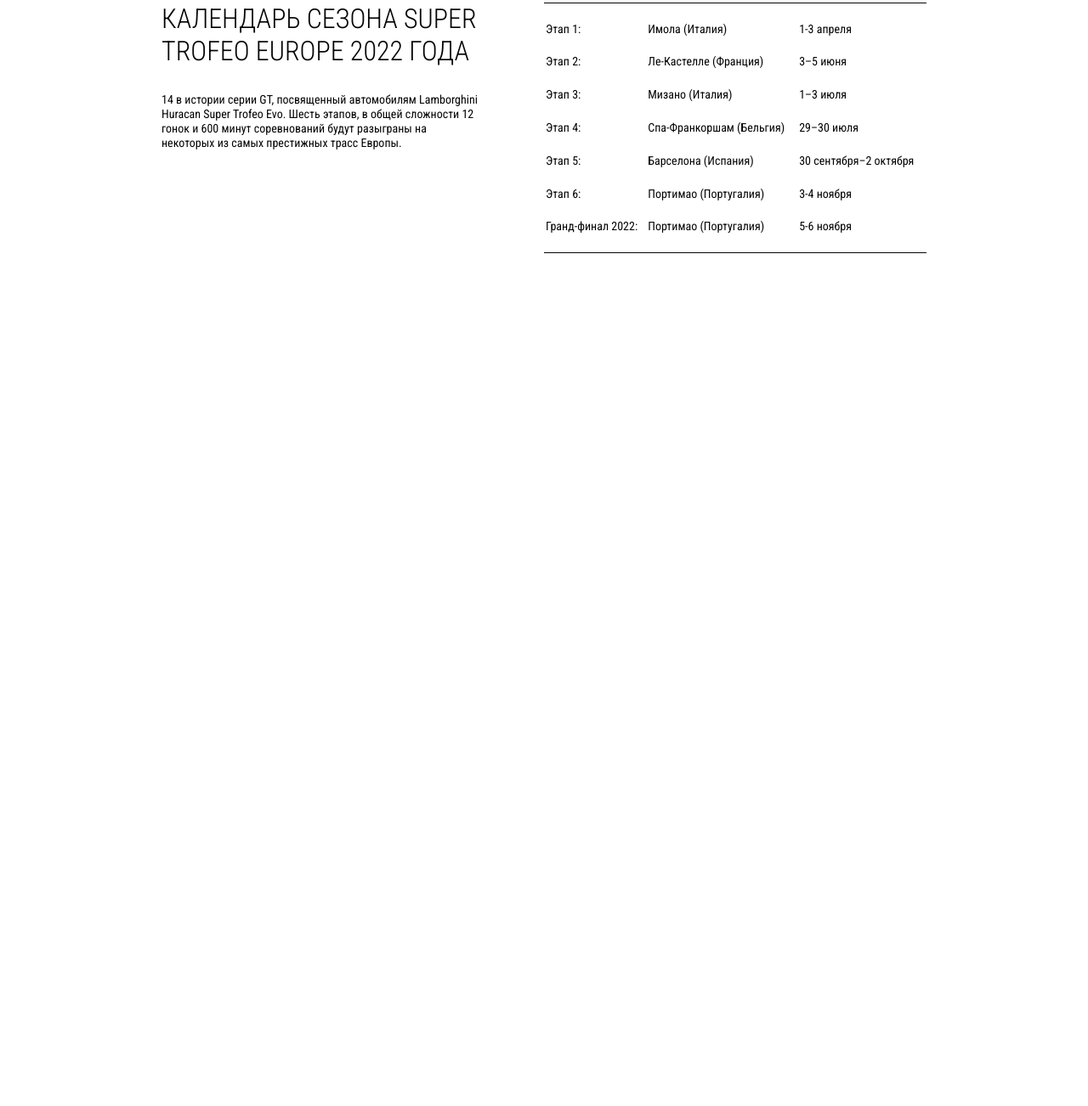
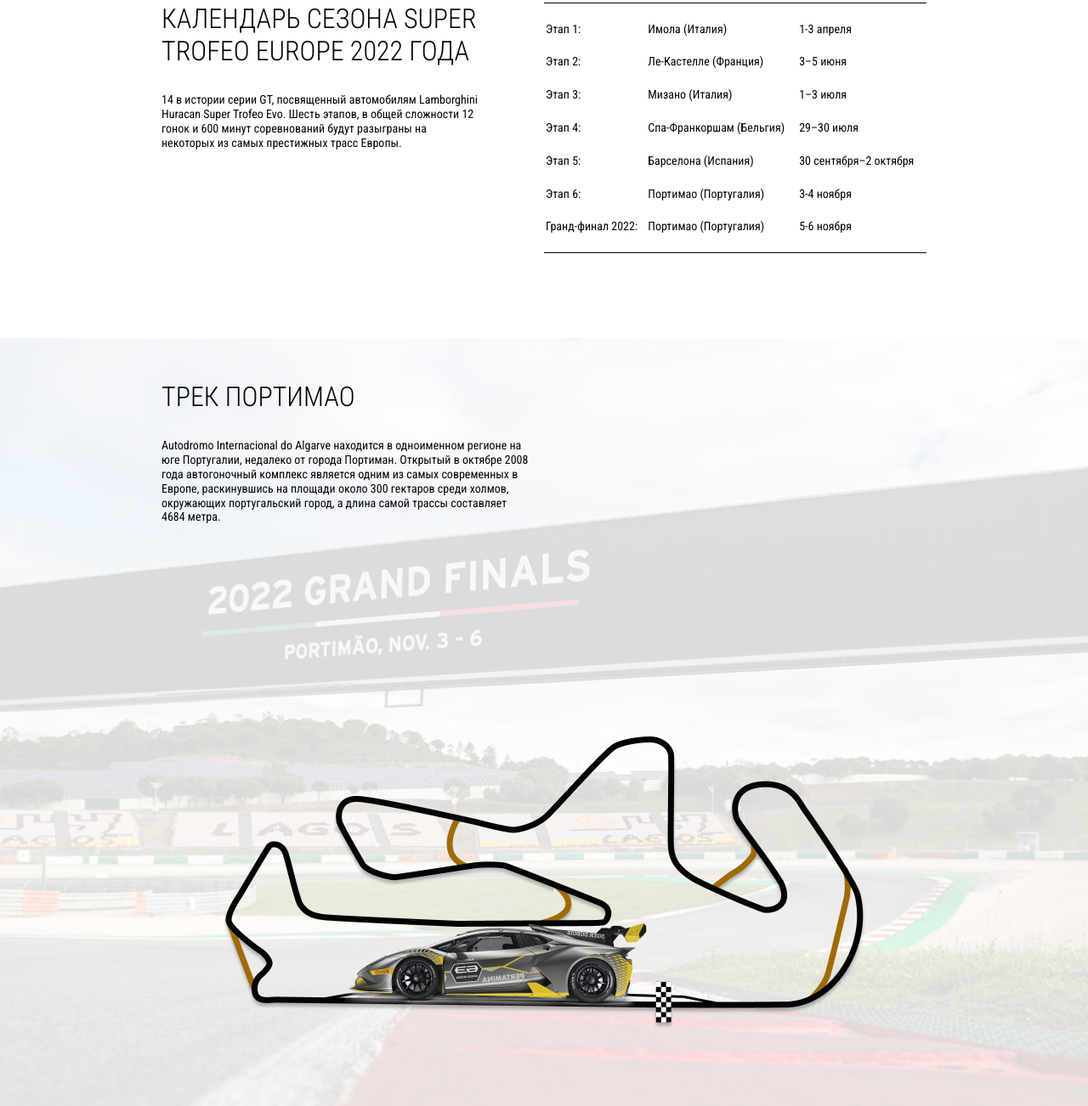
Before and after one commit to RyabovEvgeniy/Lamborghini, a plain HTML site: page index.html in a window 1280 px wide. Shown: the part 2030-3332 px from the top of the page at 85% size. Before the commit the page ends 2428 px from the top, so only its background shows below. Drawn offline with Linux system fonts and the light colour scheme.

Commit message:
Сверстал секцию track

```diff
--- a/css/style.scss
+++ b/css/style.scss
@@ -282,3 +282,38 @@
 		}
 	}
 }
+
+// track
+.track {
+	padding: 50px 0 90px;
+	background: url('../img/track-bg.png') center / cover no-repeat;
+
+	// .track__container
+
+	&__container {
+	}
+
+	// .track__title
+
+	&__title {
+		font-weight: 300;
+		font-size: 32px;
+		text-transform: uppercase;
+		margin-bottom: 30px;
+	}
+
+	// .track__text
+
+	&__text {
+		max-width: 435px;
+		margin-bottom: 250px;
+	}
+
+	// .track__img
+
+	&__img {
+		display: block;
+		margin: 0 auto;
+		object-fit: cover;
+	}
+}
--- a/index.html
+++ b/index.html
@@ -122,6 +122,17 @@
 					</div>
 				</div>
 			</section>
+			<section class="track">
+				<div class="track__container">
+					<h3 class="track__title">
+						ТРЕК ПОРТИМАО
+					</h3>
+					<p class="track__text">
+						Autodromo Internacional do Algarve находится в одноименном регионе на юге Португалии, недалеко от города Портиман. Открытый в октябре 2008 года автогоночный комплекс является одним из самых современных в Европе, раскинувшись на площади около 300 гектаров среди холмов, окружающих португальский город, а длина самой трассы составляет 4684 метра.
+					</p>
+					<img class="track__img" src="img/track-img.png" alt="">
+				</div>
+			</section>
 		</main>
 		<footer class="footer"></footer>
 	</div>
```
Also changed, not shown: css/style.css, img/track-bg.png (added), img/track-img.png (added).
